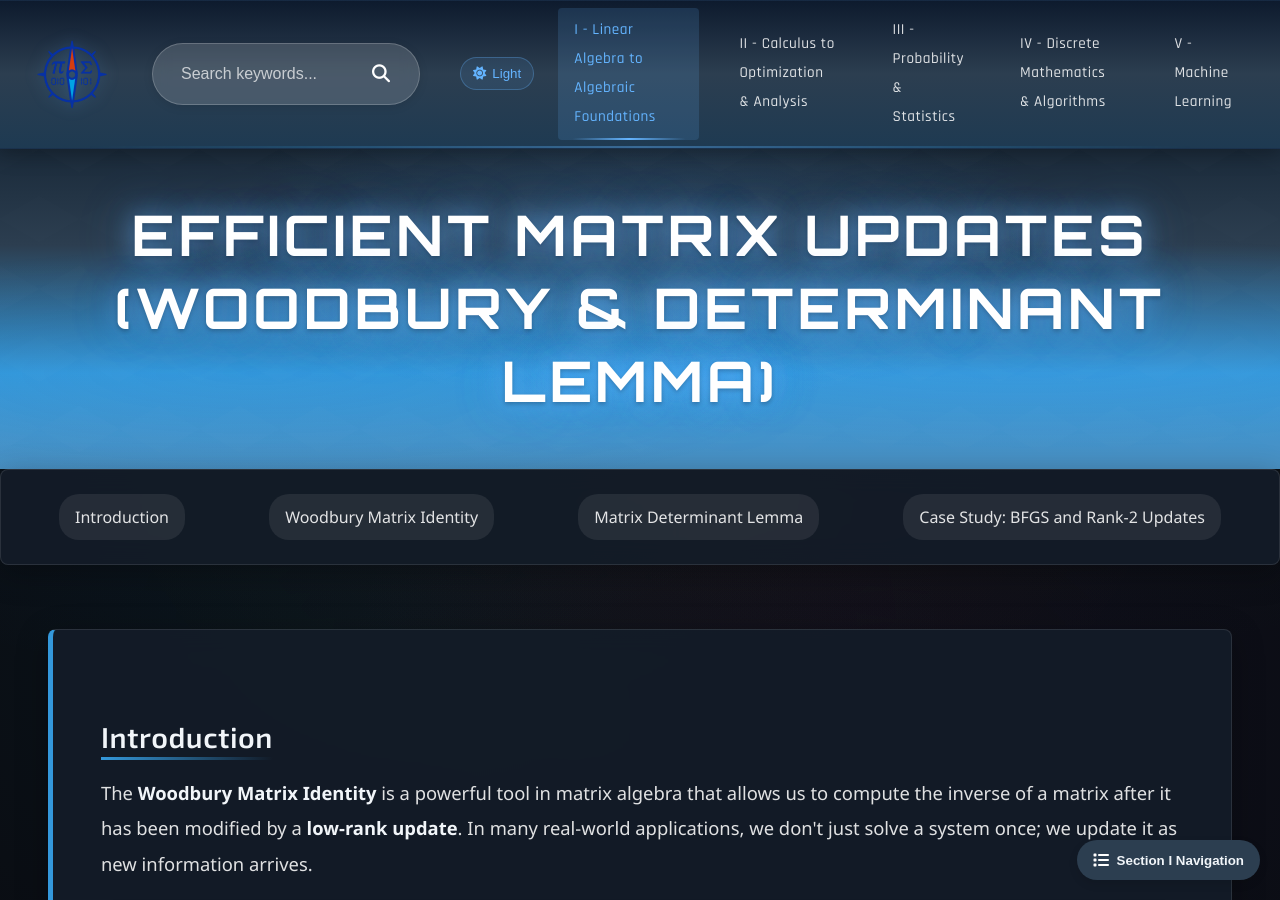
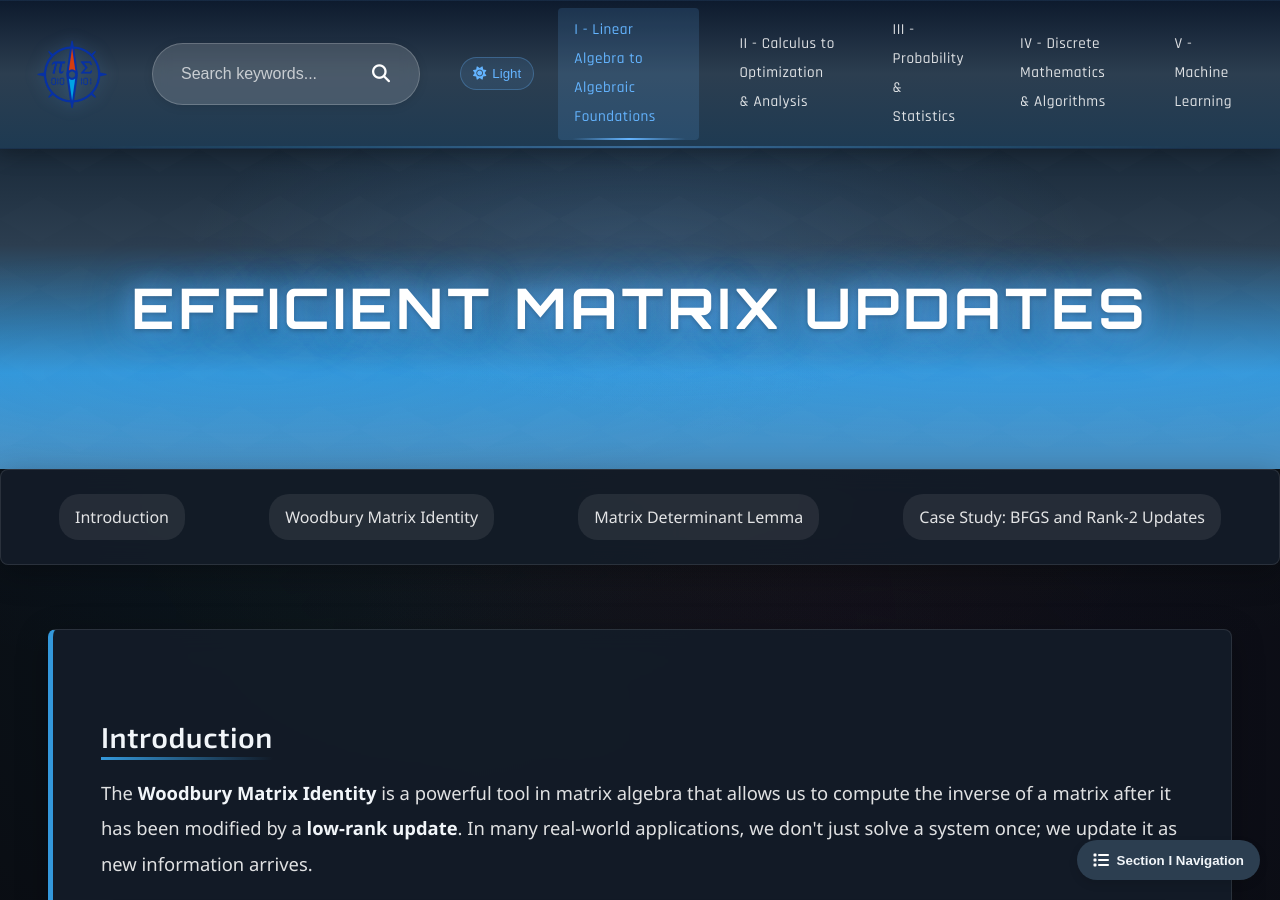
Before and after one commit to Yusukey01/yusukey01.github.io, a Jekyll site: the page built from Mathematics/Linear_algebra/woodbury.html, in a window 1280 px wide and 900 px high. Built offline with Jekyll 4.4.1, drawn with Linux system fonts in a browser that asks for light colours.

```diff
--- a/Mathematics/Linear_algebra/woodbury.html
+++ b/Mathematics/Linear_algebra/woodbury.html
@@ -1,6 +1,6 @@
 ---
 layout: default
-title: Efficient Matrix Updates (Woodbury & Determinant Lemma)
+title: Efficient Matrix Updates
 topic_id: linalg-12
 level: detail
 uses_math: true
@@ -12,7 +12,7 @@ uses_python: false
         {% include learning_resource_schema.html topic_id=page.topic_id %}
 
         <div class="hero-section">
-            <h1 class="webpage-name">Efficient Matrix Updates (Woodbury & Determinant Lemma)</h1>
+            <h1 class="webpage-name">Efficient Matrix Updates</h1>
         </div>
 
         {% include section_navigation.html %}
```
Also changed, not shown: data/curriculum.json.
